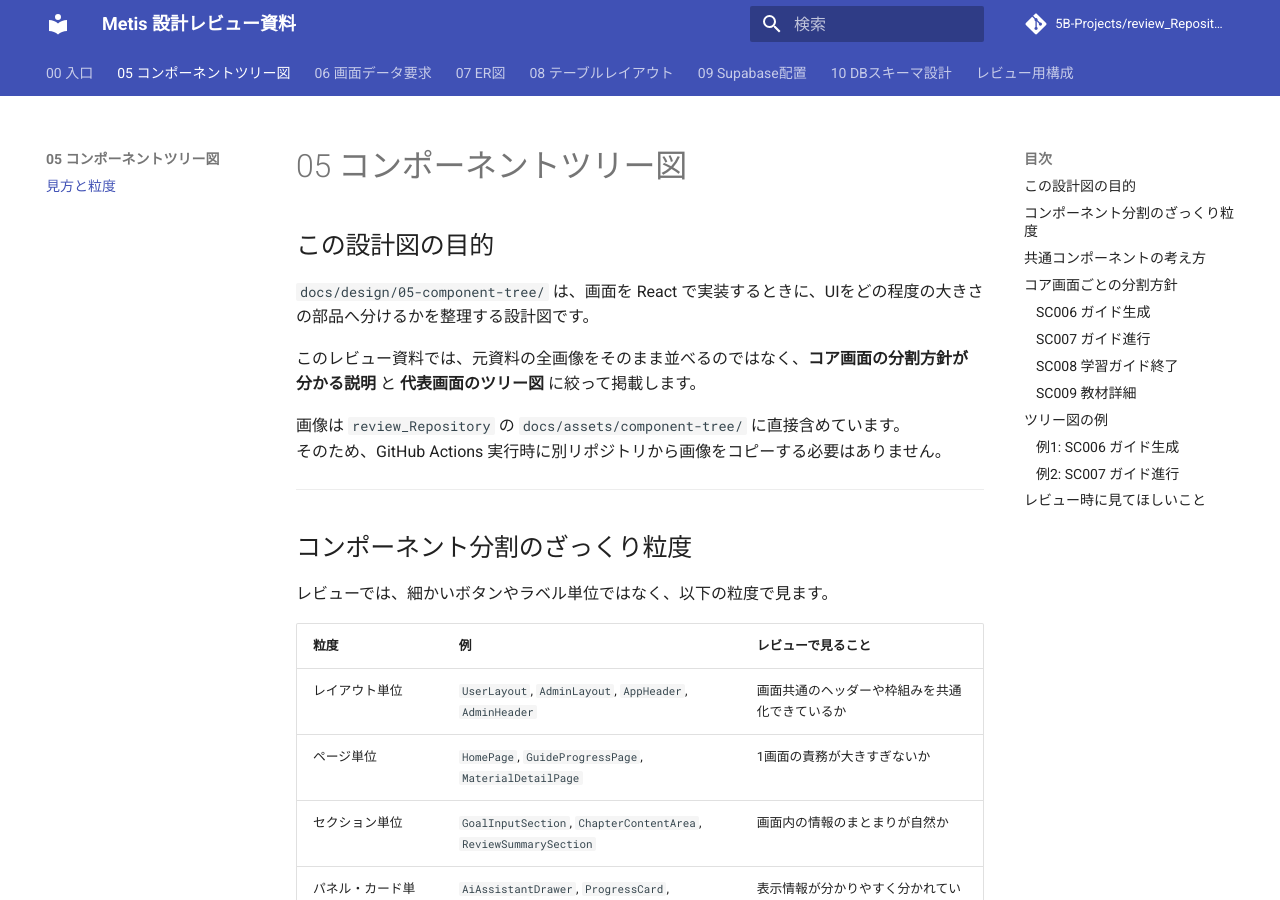
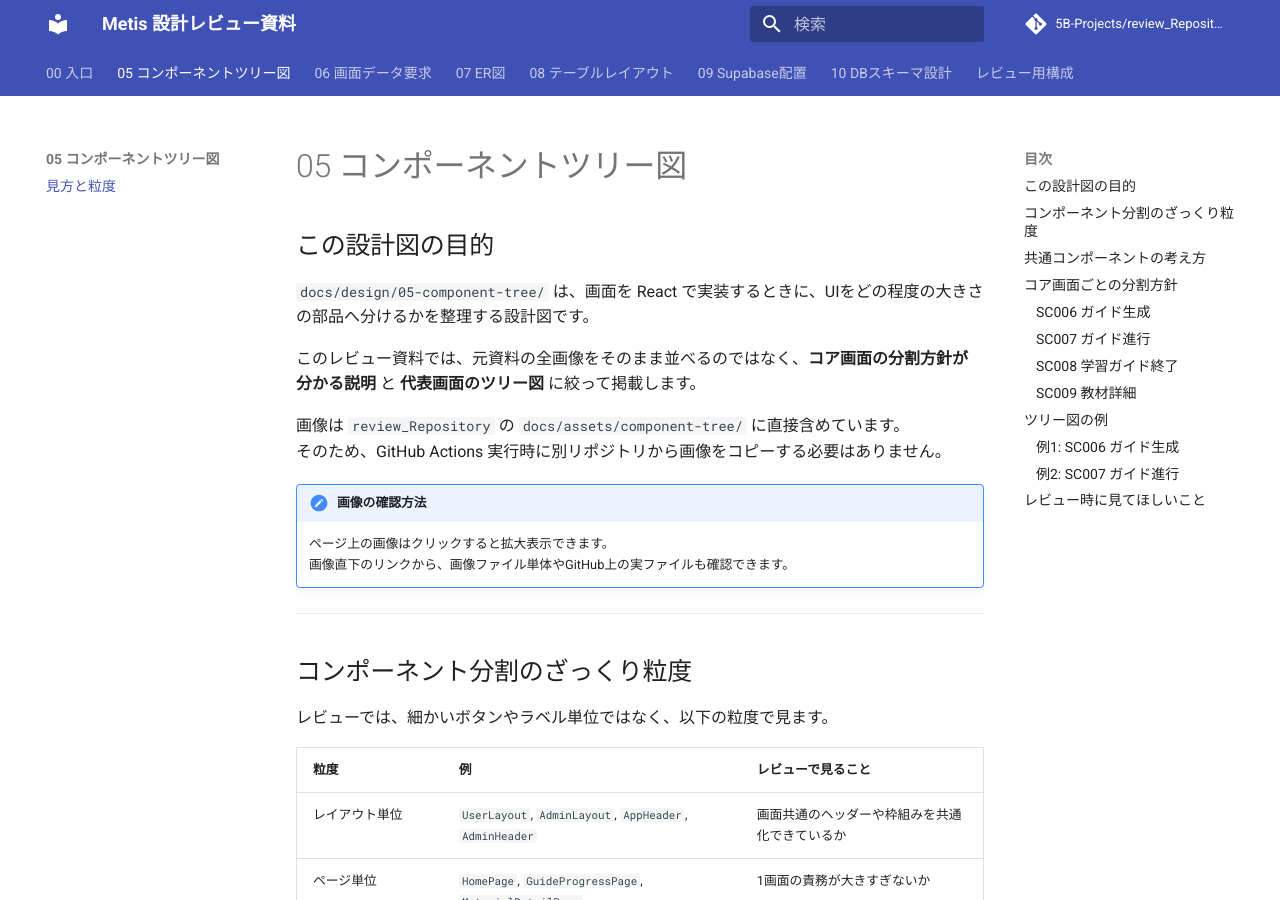
Before and after one commit to 5B-Projects/review_Repository, an MkDocs documentation site: the page built from docs/05-component-tree.md, in a window 1280 px wide and 900 px high. Built offline with MkDocs 1.6.1 and Material for MkDocs 9.7.7, drawn with Linux system fonts in a browser that asks for light colours; comment, search, counter and statistics services are not loaded; some of the changed text lies outside the part shown.

Commit message:
Add direct asset links for component tree images

```diff
--- a/docs/05-component-tree.md
+++ b/docs/05-component-tree.md
@@ -8,6 +8,10 @@
 
 画像は `review_Repository` の `docs/assets/component-tree/` に直接含めています。
 そのため、GitHub Actions 実行時に別リポジトリから画像をコピーする必要はありません。
+
+!!! note "画像の確認方法"
+    ページ上の画像はクリックすると拡大表示できます。
+    画像直下のリンクから、画像ファイル単体やGitHub上の実ファイルも確認できます。
 
 ---
 
@@ -113,13 +117,17 @@
 
 この図は、ゴール入力・タグ選択・学習スタイル設定・生成状態表示をどう分けるかを見るための例です。
 
-![SC006 ガイド生成 コンポーネントツリー](../assets/component-tree/learning-guide-generation-page.svg)
+[![SC006 ガイド生成 コンポーネントツリー](../assets/component-tree/learning-guide-generation-page.svg)](../assets/component-tree/learning-guide-generation-page.svg)
+
+画像ファイル: [サイトで開く](../assets/component-tree/learning-guide-generation-page.svg) / [GitHubで確認](https://github.com/5B-Projects/review_Repository/blob/main/docs/assets/component-tree/learning-guide-generation-page.svg)
 
 ### 例2: SC007 ガイド進行
 
 この図は、学習本文・進捗・AI相談・コード評価をどう分けるかを見るための例です。
 
-![SC007 ガイド進行 コンポーネントツリー](../assets/component-tree/guide-progress-page.svg)
+[![SC007 ガイド進行 コンポーネントツリー](../assets/component-tree/guide-progress-page.svg)](../assets/component-tree/guide-progress-page.svg)
+
+画像ファイル: [サイトで開く](../assets/component-tree/guide-progress-page.svg) / [GitHubで確認](https://github.com/5B-Projects/review_Repository/blob/main/docs/assets/component-tree/guide-progress-page.svg)
 
 ---
 
```
